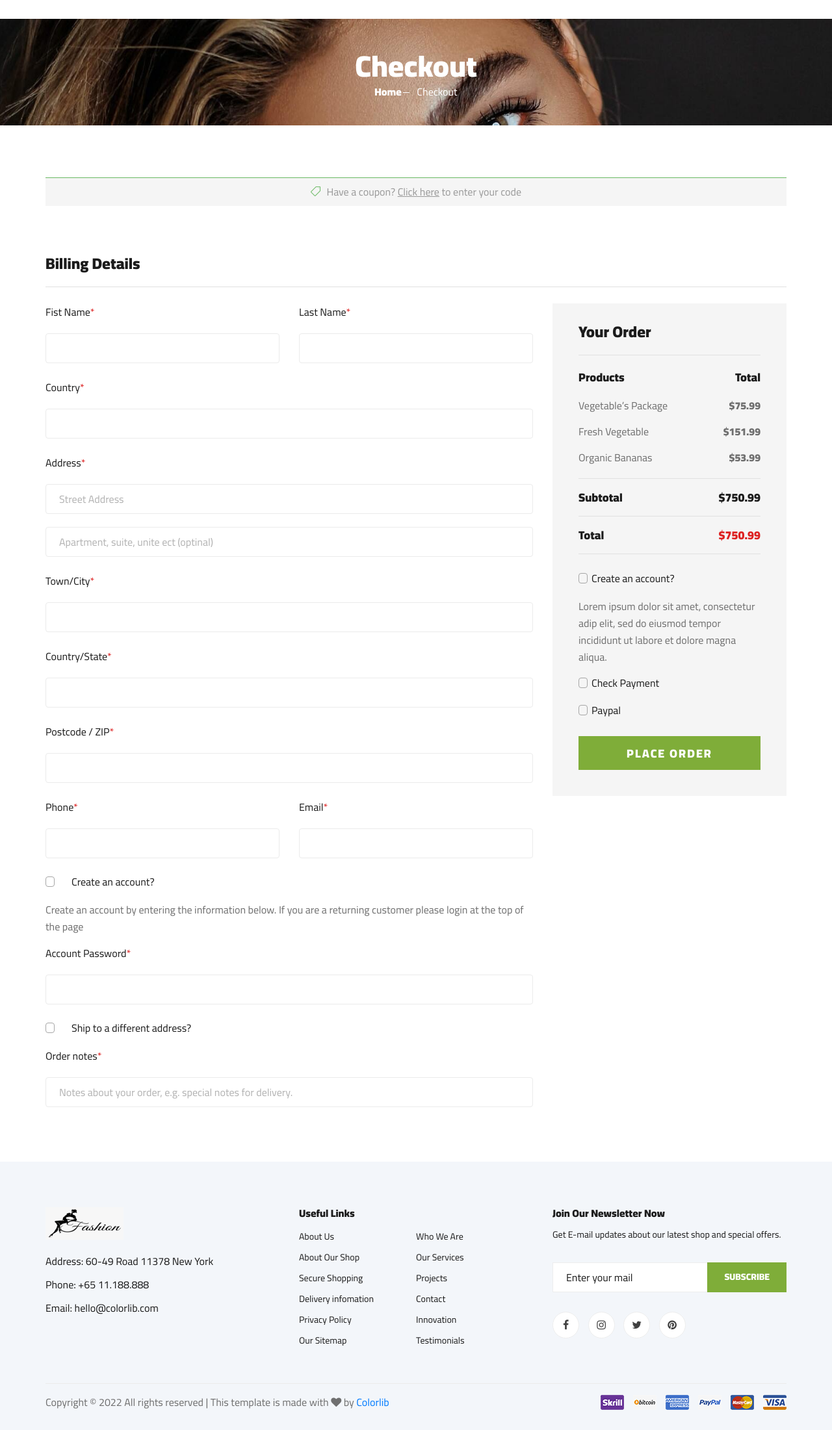
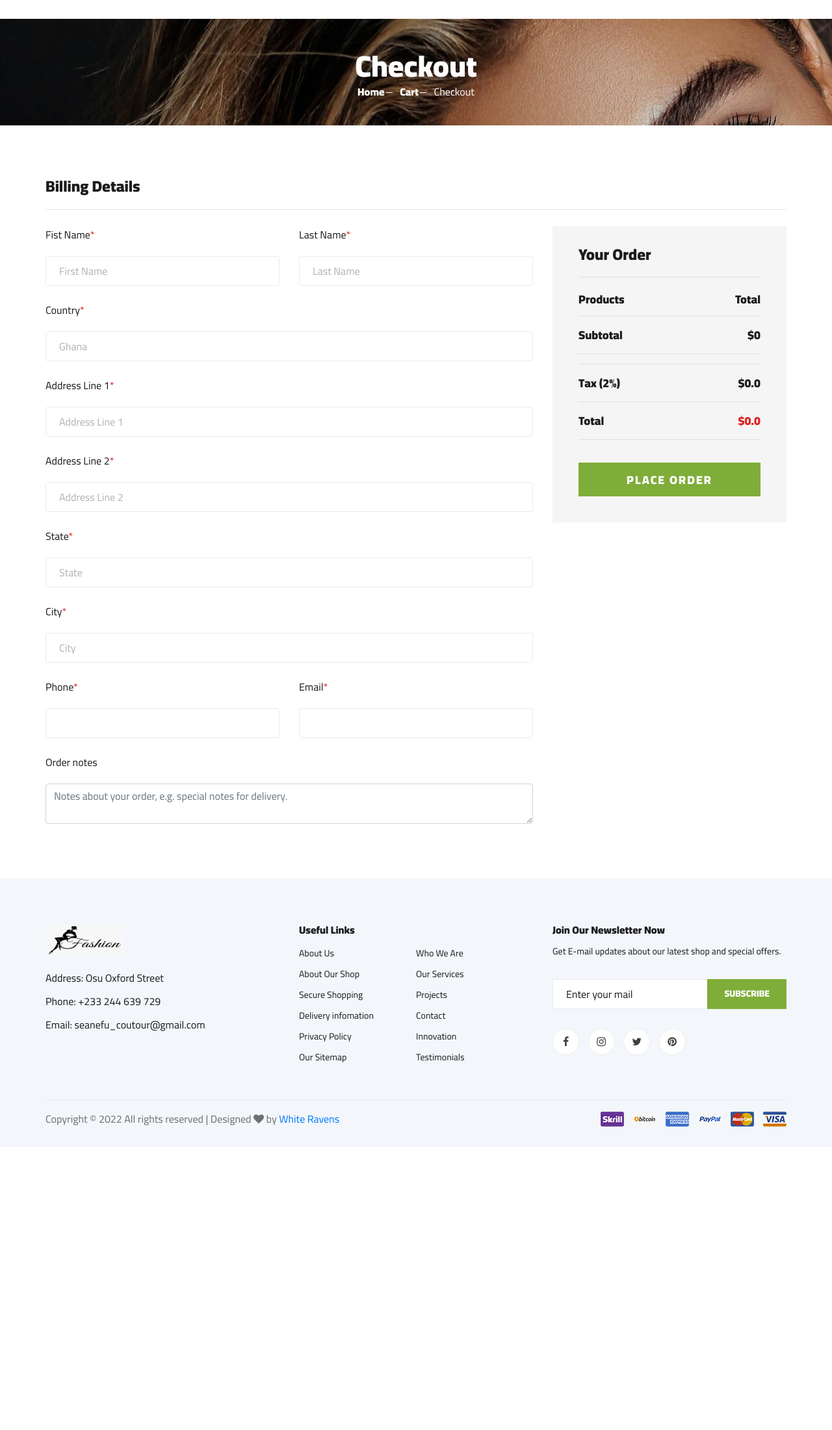
Before and after one commit to wabibaah/fashion-frontend-implementation, a Django app: page /cart/checkout/ in a window 1280 px wide. Shown: the part 179-2380 px from the top of the page at 65% size. After the commit the page ends 1913 px from the top, so only its background shows below. Run offline with Django 3.2, Linux system fonts and the light colour scheme; the visitor is signed in with stand-in values (Sample User, id 1); data that the repository does not hold is empty; some libraries are stand-ins or nearby versions.

Commit message:
finished all the major ones, paystack, paypal buttons not working

```diff
--- a/greatkart/static/css/style.css
+++ b/greatkart/static/css/style.css
@@ -1042,6 +1042,7 @@ ol {
   display: flex;
   align-items: center;
   padding: 45px 0 40px;
+  background: linear-gradient(rgba(29, 38, 113, 0.8), rgba(195, 55, 100, 0.8));
 }
 
 .breadcrumb__text h2 {
@@ -1912,12 +1913,12 @@ ol {
 }
 
 .shoping__cart__table table tbody tr td.shoping__cart__item {
-  width: 630px;
+  width: 300px;
   text-align: left;
 }
 
 .shoping__cart__table table tbody tr td.shoping__cart__item img {
-  display: inline-block;
+  display: block;
   margin-right: 25px;
   max-width: 50px;
 }
@@ -1960,11 +1961,12 @@ ol {
   height: 40px;
 }
 
-.shoping__cart__table table tbody tr td.shoping__cart__quantity .pro-qty input {
-  color: #1c1c1c;
-}
-
-.shoping__cart__table table tbody tr td.shoping__cart__quantity .pro-qty input::placeholder {
+.shoping__cart__table table tbody tr td.shoping__cart__quantity input {
+  color: #1c1c1c;
+  max-width: 40px;
+}
+
+.shoping__cart__table table tbody tr td.shoping__cart__quantity input::placeholder {
   color: #1c1c1c;
 }
 
--- a/templates/accounts/edit_address.html
+++ b/templates/accounts/edit_address.html
@@ -47,7 +47,7 @@
                     value="Submit"
                     onclick="submitForm()"
                   >
-                    Update Address
+                    Send
                   </button>
                 </form>
               </div>
--- a/templates/base.html
+++ b/templates/base.html
@@ -45,5 +45,6 @@
     <script src="{% static 'js/owl.carousel.min.js' %}"></script>
     <script src="{% static 'js/jssocials.min.js' %}"></script>
     <script src="{% static 'js/main.js' %}"></script>
+    <script src="https://www.paypal.com/sdk/js?client-id=Abqrg1wVzFkNars7IZMqC6K7FqbTH6NbsKcqFmNH66Y4F3y7zGkcYkxp9b4lIHB5Spp-Rjb5_naNqUkt&currency=USD"></script>
   </body>
 </html>
--- a/templates/includes/footer.html
+++ b/templates/includes/footer.html
@@ -9,9 +9,9 @@
             <a href="{% url 'home' %}"><img src="{% static 'img/logo.png' %}" alt="" /></a>
           </div>
           <ul>
-            <li>Address: 60-49 Road 11378 New York</li>
-            <li>Phone: +65 11.188.888</li>
-            <li>Email: hello@colorlib.com</li>
+            <li>Address: Osu Oxford Street</li>
+            <li>Phone: +233 244 639 729</li>
+            <li>Email: seanefu_coutour@gmail.com</li>
           </ul>
         </div>
       </div>
@@ -63,10 +63,9 @@
               <script>
                 document.write(new Date().getFullYear());
               </script>
-              All rights reserved | This template is made with
+              All rights reserved | Designed
               <i class="fa fa-heart" aria-hidden="true"></i> by
-              <a href="https://colorlib.com" target="_blank">Colorlib</a>
-              <!-- Link back to Colorlib can't be removed. Template is licensed under CC BY 3.0. -->
+              <a href="#" target="_blank">White Ravens</a>
             </p>
           </div>
           <div class="footer__copyright__payment"><img src="img/payment-item.png" alt="" /></div>
--- a/templates/store/checkout.html
+++ b/templates/store/checkout.html
@@ -2,14 +2,15 @@
 <!--  -->
 {% block content %}
 <!-- Breadcrumb Section Begin -->
-<section class="breadcrumb-section set-bg" data-setbg="img/breadcrumb.jpg">
+<section class="breadcrumb-section set-bg" data-setbg="{% static 'img/breadcrumb.jpg' %}">
   <div class="container">
     <div class="row">
       <div class="col-lg-12 text-center">
         <div class="breadcrumb__text">
           <h2>Checkout</h2>
           <div class="breadcrumb__option">
-            <a href="./index.html">Home</a>
+            <a href="{% url 'home' %}">Home</a>
+            <a href="{% url 'cart' %}">Cart</a>
             <span>Checkout</span>
           </div>
         </div>
@@ -22,96 +23,68 @@
 <!-- Checkout Section Begin -->
 <section class="checkout spad">
   <div class="container">
-    <div class="row">
-      <div class="col-lg-12">
-        <h6>
-          <span class="icon_tag_alt"></span> Have a coupon? <a href="#">Click here</a> to enter
-          your code
-        </h6>
-      </div>
-    </div>
     <div class="checkout__form">
       <h4>Billing Details</h4>
-      <form action="#">
+      <form action="{% url 'place_order' %}" method="POST">
+        {% csrf_token %}
         <div class="row">
           <div class="col-lg-8 col-md-6">
             <div class="row">
               <div class="col-lg-6">
                 <div class="checkout__input">
                   <p>Fist Name<span>*</span></p>
-                  <input type="text" />
+                  <input type="text" name="first_name" required placeholder="First Name" />
                 </div>
               </div>
               <div class="col-lg-6">
                 <div class="checkout__input">
                   <p>Last Name<span>*</span></p>
-                  <input type="text" />
+                  <input type="text" name="last_name" required placeholder="Last Name" />
                 </div>
               </div>
             </div>
             <div class="checkout__input">
               <p>Country<span>*</span></p>
-              <input type="text" />
+              <input type="text" name="country" required placeholder="Ghana" />
             </div>
             <div class="checkout__input">
-              <p>Address<span>*</span></p>
-              <input type="text" placeholder="Street Address" class="checkout__input__add" />
-              <input type="text" placeholder="Apartment, suite, unite ect (optinal)" />
+              <p>Address Line 1<span>*</span></p>
+              <input type="text" name="address_line_1" placeholder="Address Line 1" />
             </div>
             <div class="checkout__input">
-              <p>Town/City<span>*</span></p>
-              <input type="text" />
+              <p>Address Line 2<span>*</span></p>
+              <input type="text" name="address_line_2" placeholder="Address Line 2" />
             </div>
             <div class="checkout__input">
-              <p>Country/State<span>*</span></p>
-              <input type="text" />
+              <p>State<span>*</span></p>
+              <input type="text" name="state" required placeholder="State" />
             </div>
             <div class="checkout__input">
-              <p>Postcode / ZIP<span>*</span></p>
-              <input type="text" />
+              <p>City<span>*</span></p>
+              <input type="text" name="city" required type="text" placeholder="City" />
             </div>
             <div class="row">
               <div class="col-lg-6">
                 <div class="checkout__input">
                   <p>Phone<span>*</span></p>
-                  <input type="text" />
+                  <input type="text" name="phone" required type="text" />
                 </div>
               </div>
               <div class="col-lg-6">
                 <div class="checkout__input">
                   <p>Email<span>*</span></p>
-                  <input type="text" />
+                  <input type="email" name="email" required type="text" />
                 </div>
               </div>
             </div>
-            <div class="checkout__input__checkbox">
-              <label for="acc">
-                Create an account?
-                <input type="checkbox" id="acc" />
-                <span class="checkmark"></span>
-              </label>
-            </div>
-            <p>
-              Create an account by entering the information below. If you are a returning customer
-              please login at the top of the page
-            </p>
             <div class="checkout__input">
-              <p>Account Password<span>*</span></p>
-              <input type="text" />
-            </div>
-            <div class="checkout__input__checkbox">
-              <label for="diff-acc">
-                Ship to a different address?
-                <input type="checkbox" id="diff-acc" />
-                <span class="checkmark"></span>
-              </label>
-            </div>
-            <div class="checkout__input">
-              <p>Order notes<span>*</span></p>
-              <input
-                type="text"
+              <p>Order notes</p>
+              <textarea
+                class="form-control"
+                name="order_note"
+                rows="2"
                 placeholder="Notes about your order, e.g. special notes for delivery."
-              />
+              ></textarea>
             </div>
           </div>
           <div class="col-lg-4 col-md-6">
@@ -119,37 +92,15 @@
               <h4>Your Order</h4>
               <div class="checkout__order__products">Products <span>Total</span></div>
               <ul>
-                <li>Vegetable’s Package <span>$75.99</span></li>
-                <li>Fresh Vegetable <span>$151.99</span></li>
-                <li>Organic Bananas <span>$53.99</span></li>
+                {% for cart_item in cart_items %}
+                <li>
+                  {{ cart_item.product.product_name }}<span>${{ cart_item.sub_total }}</span>
+                </li>
+                {% endfor %}
               </ul>
-              <div class="checkout__order__subtotal">Subtotal <span>$750.99</span></div>
-              <div class="checkout__order__total">Total <span>$750.99</span></div>
-              <div class="checkout__input__checkbox">
-                <label for="acc-or">
-                  Create an account?
-                  <input type="checkbox" id="acc-or" />
-                  <span class="checkmark"></span>
-                </label>
-              </div>
-              <p>
-                Lorem ipsum dolor sit amet, consectetur adip elit, sed do eiusmod tempor incididunt
-                ut labore et dolore magna aliqua.
-              </p>
-              <div class="checkout__input__checkbox">
-                <label for="payment">
-                  Check Payment
-                  <input type="checkbox" id="payment" />
-                  <span class="checkmark"></span>
-                </label>
-              </div>
-              <div class="checkout__input__checkbox">
-                <label for="paypal">
-                  Paypal
-                  <input type="checkbox" id="paypal" />
-                  <span class="checkmark"></span>
-                </label>
-              </div>
+              <div class="checkout__order__subtotal">Subtotal <span>${{total}}</span></div>
+              <div class="checkout__order__subtotal">Tax (2%) <span>${{tax}}</span></div>
+              <div class="checkout__order__total">Total <span>${{grand_total}}</span></div>
               <button type="submit" class="site-btn">PLACE ORDER</button>
             </div>
           </div>
```
Also changed, not shown: templates/orders/payments.html (+21 -24 lines), templates/store/cart.html (+22 -6 lines), templates/store/product_detail.html (+29 -19 lines), 1 other file.
